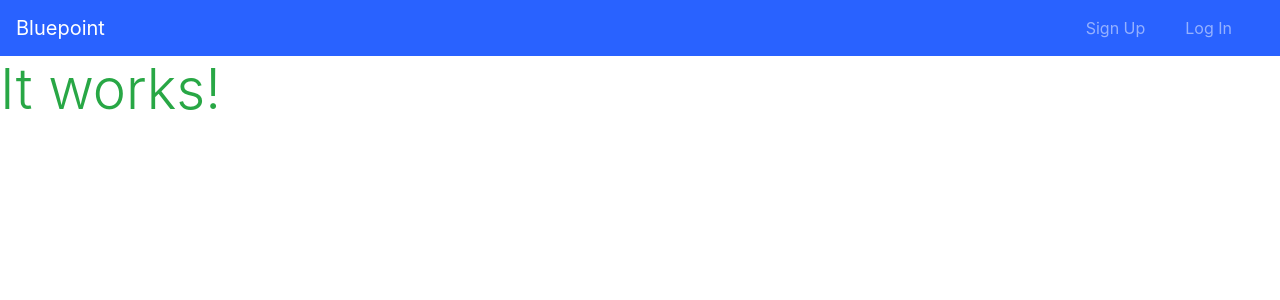
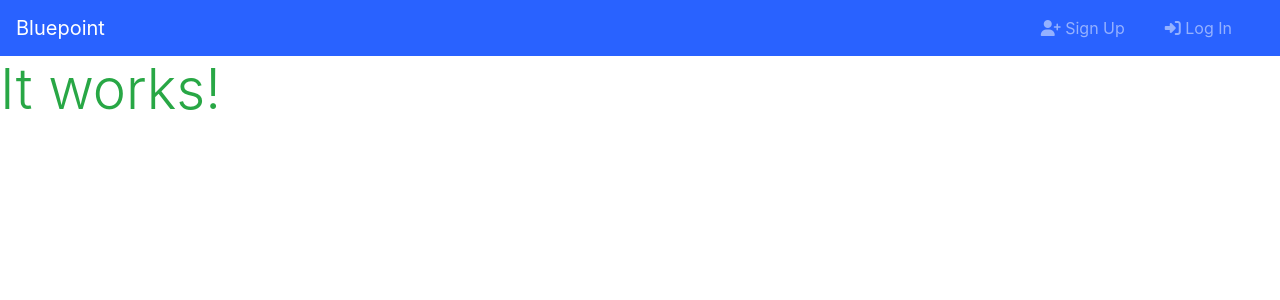
Before and after one commit to RobKnowles248/bluepoint, a Django app: page / in a window 1280 px wide. Shown: the top 300 px of the page. Run offline with Django 3.2, Linux system fonts and the light colour scheme; some libraries are stand-ins or nearby versions.

Commit message:
Add font awesome and google fonts

```diff
--- a/templates/base.html
+++ b/templates/base.html
@@ -15,6 +15,7 @@
     {% block corecss %}
       <!-- Bootstrap CSS -->
       <link rel="stylesheet" href="https://stackpath.bootstrapcdn.com/bootstrap/4.4.1/css/bootstrap.min.css" integrity="sha384-Vkoo8x4CGsO3+Hhxv8T/Q5PaXtkKtu6ug5TOeNV6gBiFeWPGFN9MuhOf23Q9Ifjh" crossorigin="anonymous">
+      <link rel="preconnect" href="https://fonts.gstatic.com">
       <link rel="stylesheet" href="{% static 'css/base.css' %}">
     {% endblock %}
 
@@ -22,9 +23,10 @@
     {% endblock %}
 
     {% block corejs %}
-        <script src="https://code.jquery.com/jquery-3.4.1.slim.min.js" integrity="sha384-J6qa4849blE2+poT4WnyKhv5vZF5SrPo0iEjwBvKU7imGFAV0wwj1yYfoRSJoZ+n" crossorigin="anonymous"></script>
-        <script src="https://cdn.jsdelivr.net/npm/popper.js@1.16.0/dist/umd/popper.min.js" integrity="sha384-Q6E9RHvbIyZFJoft+2mJbHaEWldlvI9IOYy5n3zV9zzTtmI3UksdQRVvoxMfooAo" crossorigin="anonymous"></script>
-        <script src="https://stackpath.bootstrapcdn.com/bootstrap/4.4.1/js/bootstrap.min.js" integrity="sha384-wfSDF2E50Y2D1uUdj0O3uMBJnjuUD4Ih7YwaYd1iqfktj0Uod8GCExl3Og8ifwB6" crossorigin="anonymous"></script>
+      <script src="https://kit.fontawesome.com/b8d523b1d9.js" crossorigin="anonymous"></script>
+      <script src="https://code.jquery.com/jquery-3.4.1.slim.min.js" integrity="sha384-J6qa4849blE2+poT4WnyKhv5vZF5SrPo0iEjwBvKU7imGFAV0wwj1yYfoRSJoZ+n" crossorigin="anonymous"></script>
+      <script src="https://cdn.jsdelivr.net/npm/popper.js@1.16.0/dist/umd/popper.min.js" integrity="sha384-Q6E9RHvbIyZFJoft+2mJbHaEWldlvI9IOYy5n3zV9zzTtmI3UksdQRVvoxMfooAo" crossorigin="anonymous"></script>
+      <script src="https://stackpath.bootstrapcdn.com/bootstrap/4.4.1/js/bootstrap.min.js" integrity="sha384-wfSDF2E50Y2D1uUdj0O3uMBJnjuUD4Ih7YwaYd1iqfktj0Uod8GCExl3Og8ifwB6" crossorigin="anonymous"></script>
     {% endblock %}
 
     {% block extra_js %}
```
